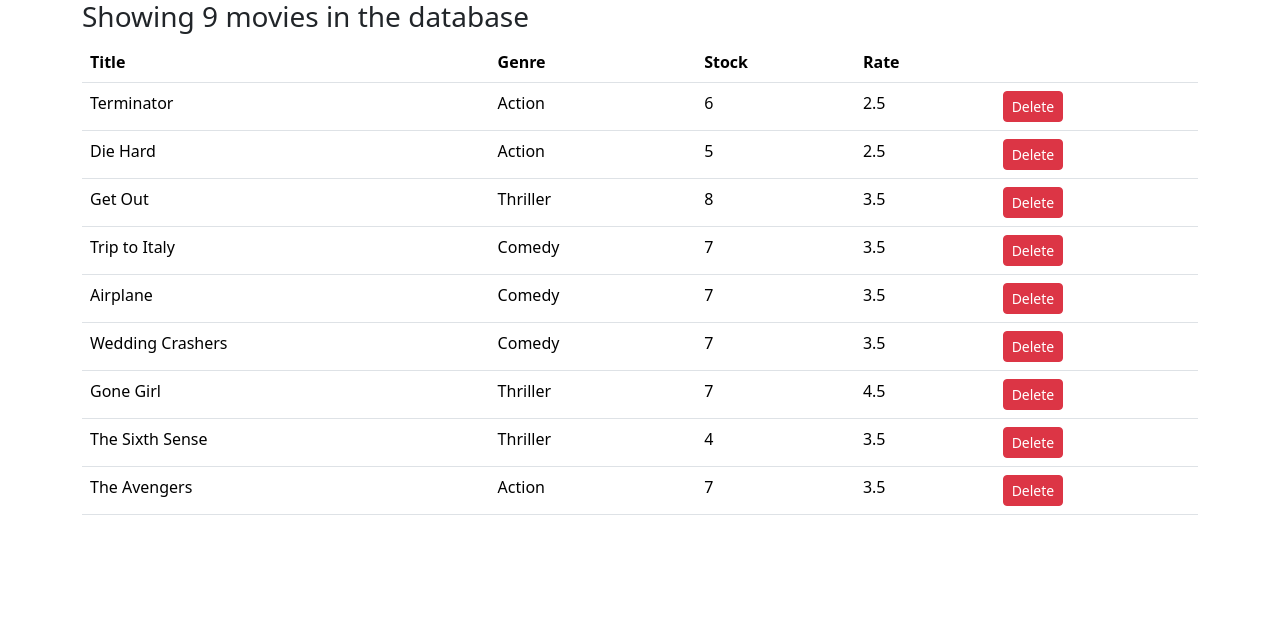
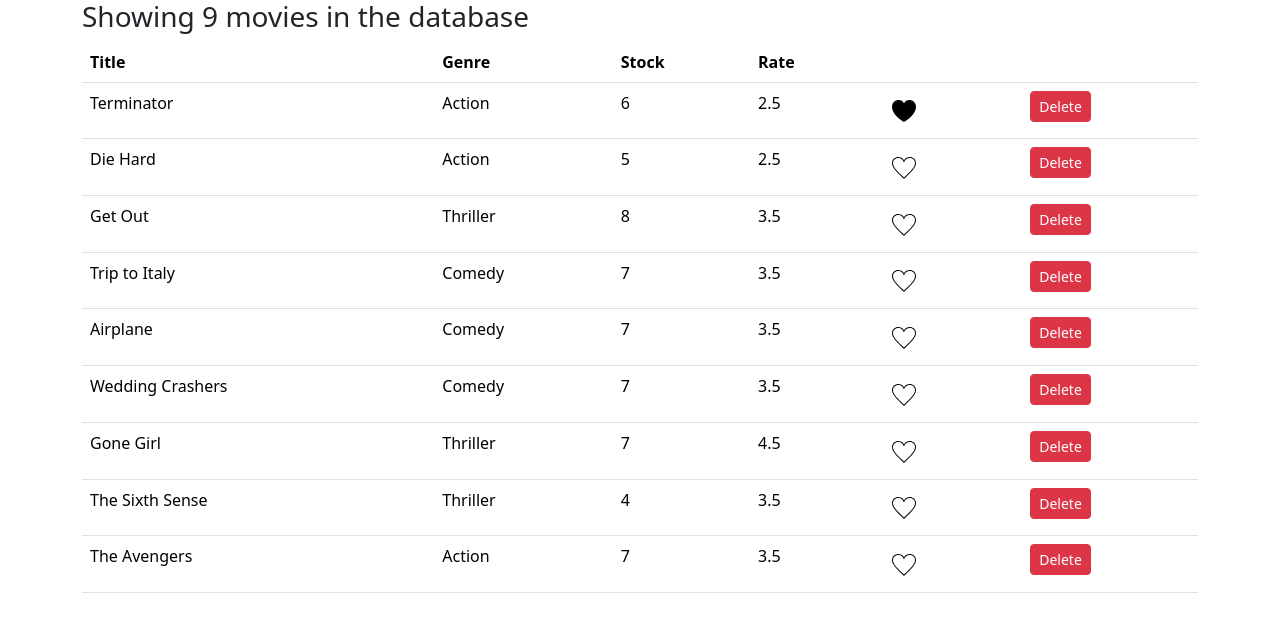
Before and after one commit to sumitx28/Vidly-Frontend, a React (Create React App) app: page / in a window 1280 px wide. Shown: the top 632 px of the page. Built offline with nearby package versions, Linux system fonts and the light colour scheme.

Commit message:
Implemented Like Movie button

```diff
--- a/package.json
+++ b/package.json
@@ -3,6 +3,7 @@
   "version": "0.1.0",
   "private": true,
   "dependencies": {
+    "@fortawesome/react-fontawesome": "^0.2.0",
     "@testing-library/jest-dom": "^5.16.5",
     "@testing-library/react": "^13.4.0",
     "@testing-library/user-event": "^13.5.0",
--- /dev/null
+++ b/src/components/common/like.jsx
@@ -0,0 +1,32 @@
+import React from 'react';
+
+const formatLike = (isLiked) => {
+  if (isLiked)
+    return (
+      <svg
+        xmlns='http://www.w3.org/2000/svg'
+        width='24px'
+        height='24px'
+        viewBox='0 0 24 24'
+      >
+        <path d='M12 4.435c-1.989-5.399-12-4.597-12 3.568 0 4.068 3.06 9.481 12 14.997 8.94-5.516 12-10.929 12-14.997 0-8.118-10-8.999-12-3.568z' />
+      </svg>
+    );
+  else {
+    return (
+      <svg width='24px' height='24px' xmlns='http://www.w3.org/2000/svg'>
+        <path d='M12 21.593c-5.63-5.539-11-10.297-11-14.402 0-3.791 3.068-5.191 5.281-5.191 1.312 0 4.151.501 5.719 4.457 1.59-3.968 4.464-4.447 5.726-4.447 2.54 0 5.274 1.621 5.274 5.181 0 4.069-5.136 8.625-11 14.402m5.726-20.583c-2.203 0-4.446 1.042-5.726 3.238-1.285-2.206-3.522-3.248-5.719-3.248-3.183 0-6.281 2.187-6.281 6.191 0 4.661 5.571 9.429 12 15.809 6.43-6.38 12-11.148 12-15.809 0-4.011-3.095-6.181-6.274-6.181' />
+      </svg>
+    );
+  }
+};
+
+const Like = (props) => {
+  return (
+    <button className='btn' onClick={props.onClick}>
+      {formatLike(props.liked)}
+    </button>
+  );
+};
+
+export default Like;
--- a/src/components/moviesTable.jsx
+++ b/src/components/moviesTable.jsx
@@ -1,4 +1,5 @@
 import React, { Component } from 'react';
+import Like from './common/like';
 
 class MoviesTable extends Component {
   state = {
@@ -12,6 +13,15 @@
       movies: this.props.getMovies(),
       count: this.props.getMovies().length,
     });
+  };
+
+  handleLike = (movie) => {
+    const movies = [...this.state.movies];
+    const index = movies.indexOf(movie);
+
+    movies[index].liked = !movies[index].liked;
+
+    this.setState({ movies });
   };
 
   displayMoviesCount = () => {
@@ -36,6 +46,7 @@
             <th>Stock</th>
             <th>Rate</th>
             <th></th>
+            <th></th>
           </tr>
         </thead>
         <tbody>
@@ -45,6 +56,12 @@
               <td>{movie.genre.name}</td>
               <td>{movie.numberInStock}</td>
               <td>{movie.dailyRentalRate}</td>
+              <td>
+                <Like
+                  liked={movie.liked}
+                  onClick={() => this.handleLike(movie)}
+                />
+              </td>
               <td>
                 <button
                   onClick={() => this.deleteMovie(movie._id)}
--- a/src/services/fakeMovieService.js
+++ b/src/services/fakeMovieService.js
@@ -1,70 +1,72 @@
-import * as genresAPI from "./fakeGenreService";
+import * as genresAPI from './fakeGenreService';
 
 const movies = [
   {
-    _id: "5b21ca3eeb7f6fbccd471815",
-    title: "Terminator",
-    genre: { _id: "5b21ca3eeb7f6fbccd471818", name: "Action" },
+    _id: '5b21ca3eeb7f6fbccd471815',
+    title: 'Terminator',
+    genre: { _id: '5b21ca3eeb7f6fbccd471818', name: 'Action' },
     numberInStock: 6,
     dailyRentalRate: 2.5,
-    publishDate: "2018-01-03T19:04:28.809Z"
+    publishDate: '2018-01-03T19:04:28.809Z',
+    liked: true,
   },
   {
-    _id: "5b21ca3eeb7f6fbccd471816",
-    title: "Die Hard",
-    genre: { _id: "5b21ca3eeb7f6fbccd471818", name: "Action" },
+    _id: '5b21ca3eeb7f6fbccd471816',
+    title: 'Die Hard',
+    genre: { _id: '5b21ca3eeb7f6fbccd471818', name: 'Action' },
     numberInStock: 5,
-    dailyRentalRate: 2.5
+    dailyRentalRate: 2.5,
   },
   {
-    _id: "5b21ca3eeb7f6fbccd471817",
-    title: "Get Out",
-    genre: { _id: "5b21ca3eeb7f6fbccd471820", name: "Thriller" },
+    _id: '5b21ca3eeb7f6fbccd471817',
+    title: 'Get Out',
+    genre: { _id: '5b21ca3eeb7f6fbccd471820', name: 'Thriller' },
     numberInStock: 8,
-    dailyRentalRate: 3.5
+    dailyRentalRate: 3.5,
   },
   {
-    _id: "5b21ca3eeb7f6fbccd471819",
-    title: "Trip to Italy",
-    genre: { _id: "5b21ca3eeb7f6fbccd471814", name: "Comedy" },
+    _id: '5b21ca3eeb7f6fbccd471819',
+    title: 'Trip to Italy',
+    genre: { _id: '5b21ca3eeb7f6fbccd471814', name: 'Comedy' },
     numberInStock: 7,
-    dailyRentalRate: 3.5
+    dailyRentalRate: 3.5,
+    like: false,
   },
   {
-    _id: "5b21ca3eeb7f6fbccd47181a",
-    title: "Airplane",
-    genre: { _id: "5b21ca3eeb7f6fbccd471814", name: "Comedy" },
+    _id: '5b21ca3eeb7f6fbccd47181a',
+    title: 'Airplane',
+    genre: { _id: '5b21ca3eeb7f6fbccd471814', name: 'Comedy' },
     numberInStock: 7,
-    dailyRentalRate: 3.5
+    dailyRentalRate: 3.5,
   },
   {
-    _id: "5b21ca3eeb7f6fbccd47181b",
-    title: "Wedding Crashers",
-    genre: { _id: "5b21ca3eeb7f6fbccd471814", name: "Comedy" },
+    _id: '5b21ca3eeb7f6fbccd47181b',
+    title: 'Wedding Crashers',
+    genre: { _id: '5b21ca3eeb7f6fbccd471814', name: 'Comedy' },
     numberInStock: 7,
-    dailyRentalRate: 3.5
+    dailyRentalRate: 3.5,
   },
   {
-    _id: "5b21ca3eeb7f6fbccd47181e",
-    title: "Gone Girl",
-    genre: { _id: "5b21ca3eeb7f6fbccd471820", name: "Thriller" },
+    _id: '5b21ca3eeb7f6fbccd47181e',
+    title: 'Gone Girl',
+    genre: { _id: '5b21ca3eeb7f6fbccd471820', name: 'Thriller' },
     numberInStock: 7,
-    dailyRentalRate: 4.5
+    dailyRentalRate: 4.5,
   },
   {
-    _id: "5b21ca3eeb7f6fbccd47181f",
-    title: "The Sixth Sense",
-    genre: { _id: "5b21ca3eeb7f6fbccd471820", name: "Thriller" },
+    _id: '5b21ca3eeb7f6fbccd47181f',
+    title: 'The Sixth Sense',
+    genre: { _id: '5b21ca3eeb7f6fbccd471820', name: 'Thriller' },
     numberInStock: 4,
-    dailyRentalRate: 3.5
+    dailyRentalRate: 3.5,
   },
   {
-    _id: "5b21ca3eeb7f6fbccd471821",
-    title: "The Avengers",
-    genre: { _id: "5b21ca3eeb7f6fbccd471818", name: "Action" },
+    _id: '5b21ca3eeb7f6fbccd471821',
+    title: 'The Avengers',
+    genre: { _id: '5b21ca3eeb7f6fbccd471818', name: 'Action' },
     numberInStock: 7,
-    dailyRentalRate: 3.5
-  }
+    dailyRentalRate: 3.5,
+  },
 ];
 
 export function getMovies() {
@@ -72,13 +74,13 @@
 }
 
 export function getMovie(id) {
-  return movies.find(m => m._id === id);
+  return movies.find((m) => m._id === id);
 }
 
 export function saveMovie(movie) {
-  let movieInDb = movies.find(m => m._id === movie._id) || {};
+  let movieInDb = movies.find((m) => m._id === movie._id) || {};
   movieInDb.name = movie.name;
-  movieInDb.genre = genresAPI.genres.find(g => g._id === movie.genreId);
+  movieInDb.genre = genresAPI.genres.find((g) => g._id === movie.genreId);
   movieInDb.numberInStock = movie.numberInStock;
   movieInDb.dailyRentalRate = movie.dailyRentalRate;
 
@@ -91,7 +93,7 @@
 }
 
 export function deleteMovie(id) {
-  let movieInDb = movies.find(m => m._id === id);
+  let movieInDb = movies.find((m) => m._id === id);
   movies.splice(movies.indexOf(movieInDb), 1);
   return movieInDb;
 }
```
Also changed, not shown: 1 other file (tests, documents, lock files or other folders).
